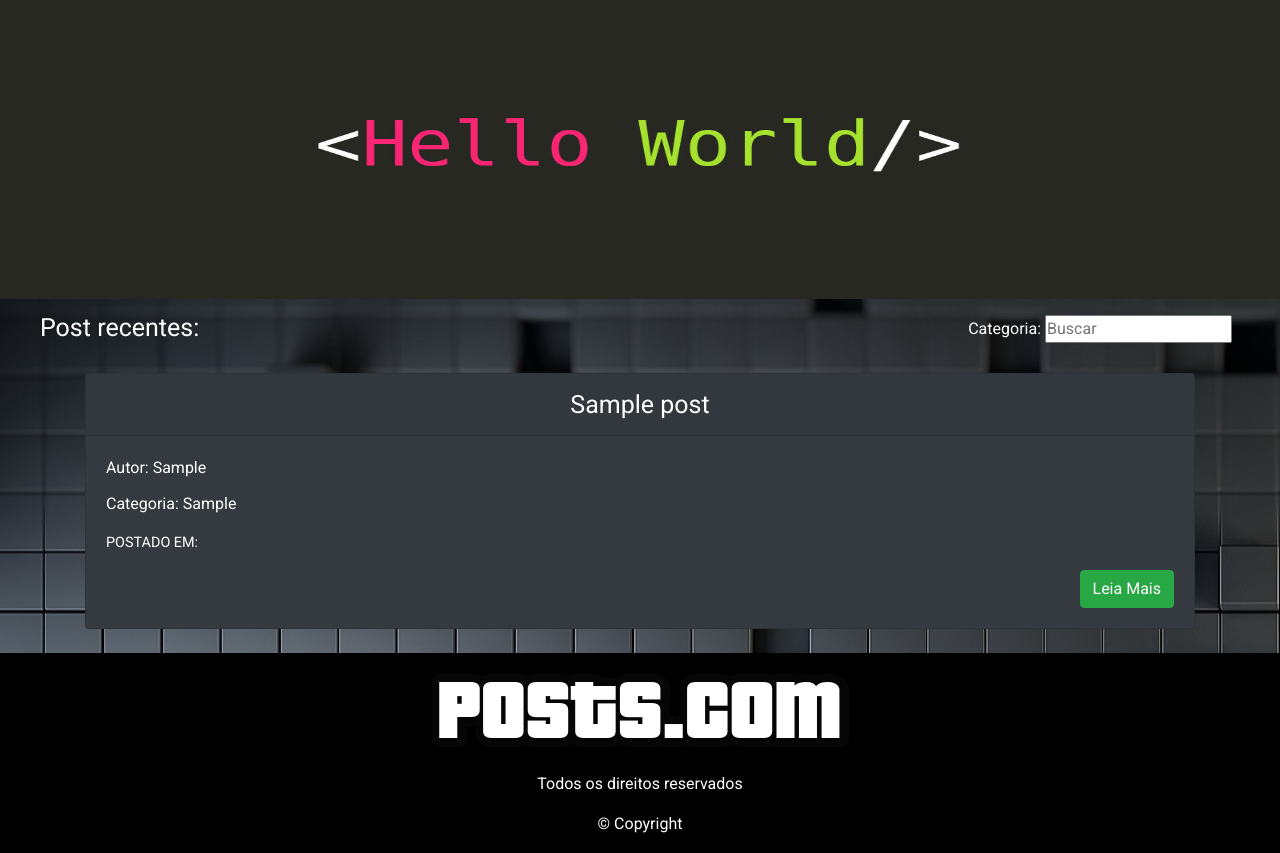
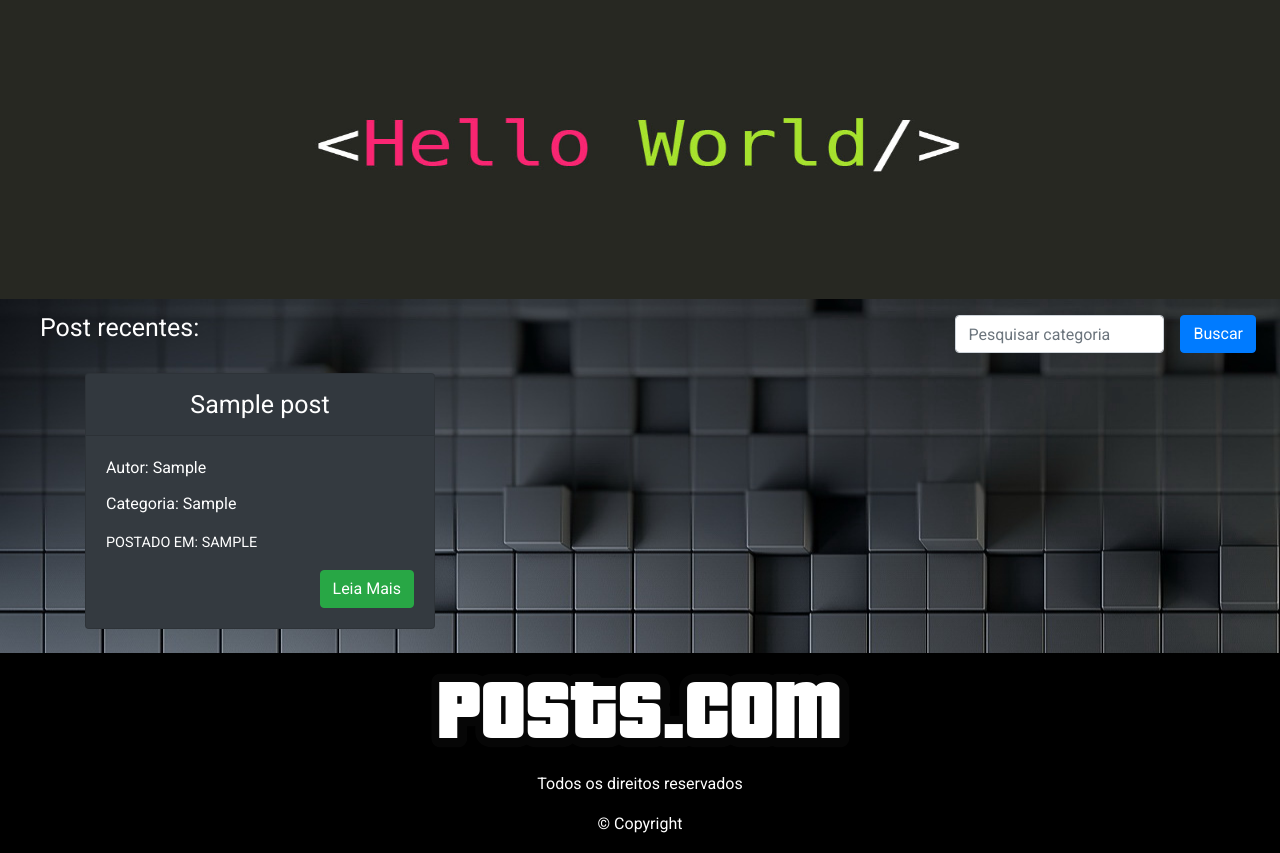
Before and after one commit to Aleeeeeh/ProjetoDPI, a PHP site: page /paginaInicial.php in a window 1280 px wide. Shown: the part 101-954 px from the top of the page. Run offline with PHP 8.4, Linux system fonts and the light colour scheme; tables that the repository leaves empty or names only in its code hold one stand-in row (values such as "Sample post").

Commit message:
commit-4

```diff
--- a/classes/usuarios.php
+++ b/classes/usuarios.php
@@ -56,16 +56,17 @@ class usuario
         }
     }
 
-            public function postar($titulo,$autor,$categorias,$artigo){
+            public function postar($titulo,$autor,$categorias,$artigo,$data){
 
             global $poster;
             global $pdo;
 
-            $sql = $pdo->prepare("INSERT INTO posts(titulo, autor, categorias, artigo) VALUES (:t, :a, :c, :r )");
+            $sql = $pdo->prepare("INSERT INTO posts(titulo, autor, categorias, artigo, data) VALUES (:t, :a, :c, :r, :d )");
             $sql->bindValue(":t",$titulo);
             $sql->bindValue(":a",$autor);
             $sql->bindValue(":c",$categorias);
             $sql->bindValue(":r",$artigo);
+            $sql->bindValue(":d",$data);
             $sql->execute();
 
     }
--- a/paginaInicial.php
+++ b/paginaInicial.php
@@ -9,8 +9,10 @@
     $autor = addslashes($_POST['autor']);
     $categorias = addslashes($_POST['categorias']);
     $artigo = addslashes($_POST['artigo']);
+    date_default_timezone_set('America/Sao_Paulo');
+    $data = date('d/m/Y \à\s H:i:s');
     $u->conectar("login","localhost","root","");
-    $u ->postar($titulo, $autor, $categorias, $artigo );
+    $u ->postar($titulo, $autor, $categorias, $artigo, $data);
 
 }
   /* Selecionando tabela com os dados que serão exibidos e armazenando na variável row_post */
@@ -18,8 +20,8 @@
 
   $result_post = $pdo->prepare($result_post);
   $result_post->execute();
+
 ?>
-
 <!DOCTYPE html>
 <html lang="pt-br">
 <head>
@@ -45,29 +47,31 @@
     <main><!-- PENDENTE: Deixar 3 cards em uma linha e fazer a página de artigos -->
       <img src="img/hw.jpg" alt="banner" class="banner">
       <div style="background-image:url(./img/fundo.jpg);">
-      <div class="mr-5 mt-3 float-right">
-        <label for="filtro" style="color: #fff;">Categoria:</label>
-        <input type="text" name="filtro" id="filtro" placeholder="Buscar">
+      <form action="paginaInicial.php" method="post" class="form-inline float-right mr-4 mt-3">
+            <div class="form-group mx-sm-3 mb-2">
+            <input type="text" class="form-control" name="busca" placeholder="Pesquisar categoria">
             </div>
+          <button type="submit" class="btn btn-primary mb-2">Buscar</button>
+        </form>
         <p id="postsRecentes" style="color: #fff;">Post recentes:</p>
         <!-- Exibindo dados na tela inicial -->
-        <?php while($row_post = $result_post->fetch(PDO::FETCH_ASSOC)){?>
       <div class="container">
       <div class="row">
-            <div class="col-sm">
+        <?php while($row_post = $result_post->fetch(PDO::FETCH_ASSOC)){?>
+            <div class="col-sm-4">
               <div class="card text-white bg-dark mb-4" style="max-width: 70rem;">
                 <div class="card-header" style="text-align: center;font-size: 25px;"><?php echo $row_post['titulo'];?></div>
                 <div class="card-body">
                   <p class="card-title">Autor: <?php echo $row_post['autor'];?></p>
                   <p class="card-text">Categoria: <?php echo $row_post['categorias'];?></p>
-                <p class="card-text initialism">Postado em:</p>
+                  <p class="card-text initialism">Postado em: <?php echo $row_post['data'];?></p>
                 <button type="button" class="btn btn-success float-right"><a href="artigo.php" style="color: white;text-decoration:none;">Leia Mais</a></button>
               </div>
             </div>
           </div><!-- Fim da div filho -->
+        <?php } ?>
       </div>
     </div>
-        <?php } ?>
       </div>
     </main>
     <footer>
```
Also changed, not shown: conexao.php (added, +13 -0 lines), login.php (added, +20 -0 lines), 1 other file. Lines whose indentation alone changed are shown as unchanged.
